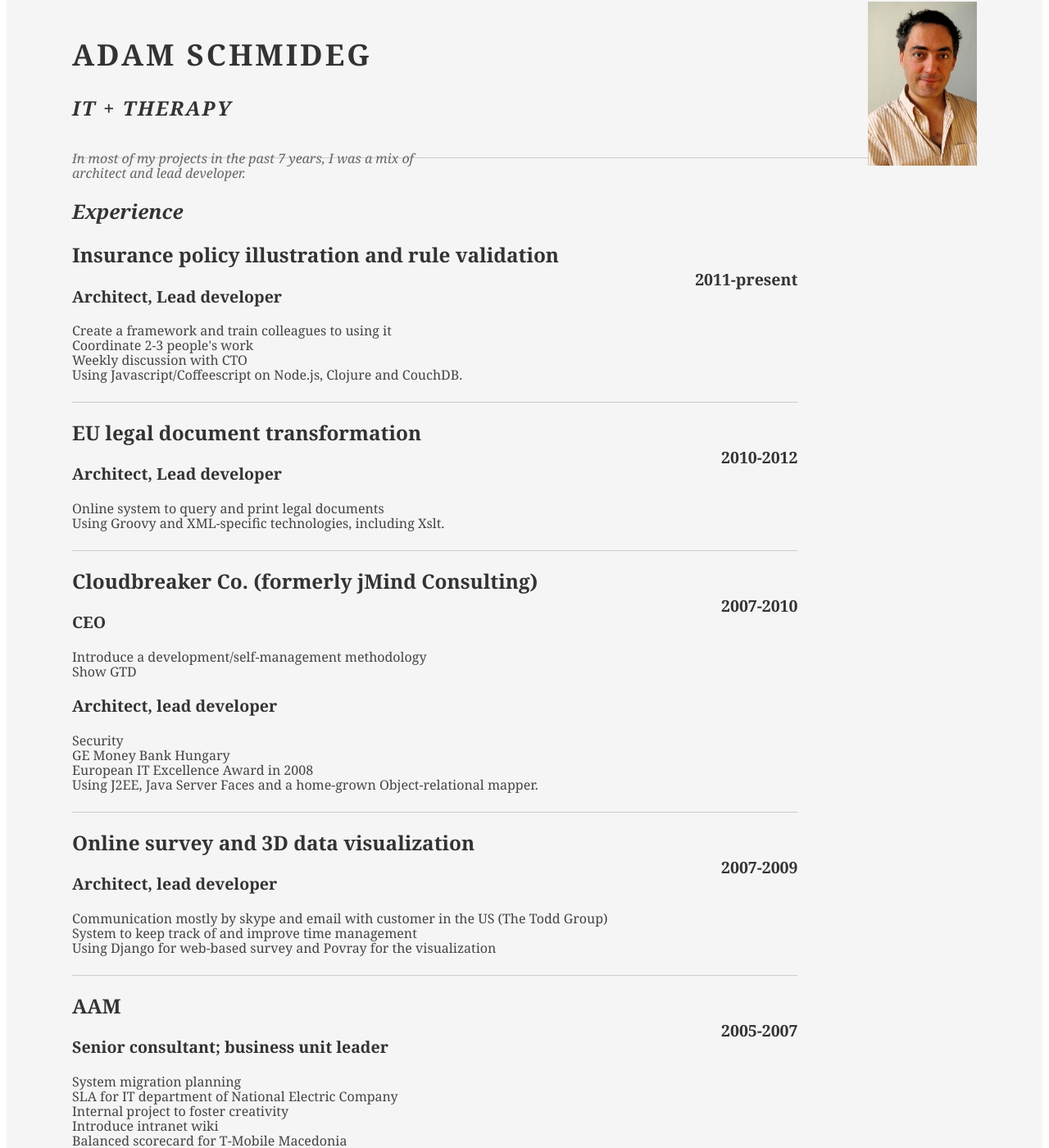
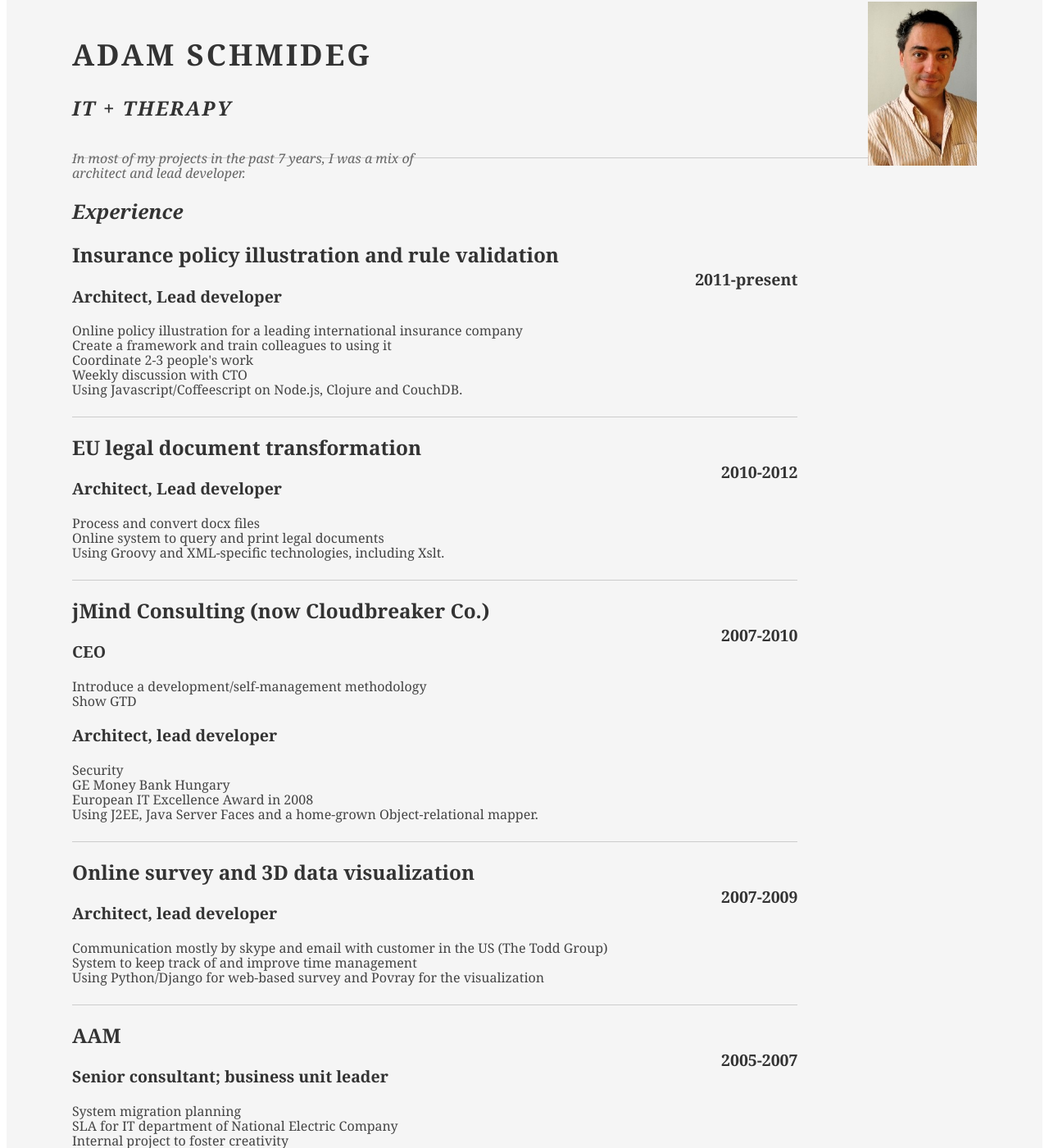
Before and after one commit to adamschmideg/adamschmideg.github.com, a Jekyll site: the page cv/index.html, which Jekyll copies as it is, in a window 1280 px wide and 1400 px high. Shown: the whole window at 82% size. Built offline with Jekyll 4.4.1, drawn with Linux system fonts in a browser that asks for light colours; a style sheet for code colours, icons or effects is not loaded; some of the changed text lies outside the part shown.

Commit message:
listing stuff for jobs @0.3

```diff
--- a/cv/index.html
+++ b/cv/index.html
@@ -144,6 +144,7 @@ a#pdf:hover { background: #222; }
                 <h3>Architect, Lead developer</h3>
                 <h4>2011-present</h4>
                 <p>
+                  Online policy illustration for a leading international insurance company<br>
                   Create a framework and train colleagues to using it<br>
                   Coordinate 2-3 people's work<br>
                   Weekly discussion with CTO<br>
@@ -156,13 +157,14 @@ a#pdf:hover { background: #222; }
                 <h3>Architect, Lead developer</h3>
                 <h4>2010-2012</h4>
                 <p>
+                  Process and convert docx files<br>
                   Online system to query and print legal documents<br>
                   Using Groovy and XML-specific technologies, including Xslt.
                 </p>
               </div>
 
               <div class="job">
-                <h2>Cloudbreaker Co. (formerly jMind Consulting)</h2>
+                <h2>jMind Consulting (now Cloudbreaker Co.)</h2>
                 <h4>2007-2010</h4>
                 <h3>CEO</h3>
                 <p>
@@ -185,7 +187,7 @@ a#pdf:hover { background: #222; }
                 <p>
                   Communication mostly by skype and email with customer in the US (The Todd Group)<br>
                   System to keep track of and improve time management<br>
-                  Using Django for web-based survey and Povray for the visualization
+                  Using Python/Django for web-based survey and Povray for the visualization
                 </p>
               </div>
 
@@ -212,8 +214,8 @@ a#pdf:hover { background: #222; }
                 </p>
               </div>
 
-              <div class="job">
-                <h2>Freelancer</h2>
+              <div class="job last">
+                <h2>Freelancer and startup</h2>
                 <h3>Developer</h3>
                 <h4>1996-2000</h4>
                   <p>
@@ -232,11 +234,6 @@ a#pdf:hover { background: #222; }
                 -->
               </div>
 
-              <div class="job last">
-                <h2>Protocol lab, University</h2>
-                <h3>Researcher</h3>
-                <h4>1995-1998</h4>
-              </div>
             </div><!--// .yui-u -->
           </div><!--// .yui-gf -->
 
@@ -280,57 +277,6 @@ a#pdf:hover { background: #222; }
               <h3>Member of Mensa HungarIQa</h3>
           </div><!--// .yui-gf -->
 
-          <!-- {{{
-          <div class="yui-gf">
-            <div class="yui-u first">
-              <h2>Skills</h2>
-            </div>
-            <div class="yui-u">
-
-                <div class="talent">
-                  <h2>Web Design</h2>
-                  <p>Assertively exploit wireless initiatives rather than synergistic core competencies.  </p>
-                </div>
-
-                <div class="talent">
-                  <h2>Interface Design</h2>
-                  <p>Credibly streamline mission-critical value with multifunctional functionalities.   </p>
-                </div>
-
-                <div class="talent">
-                  <h2>Project Direction</h2>
-                  <p>Proven ability to lead and manage a wide variety of design and development projects in team and independent situations.</p>
-                </div>
-            </div>
-          </div>
-
-          <div class="yui-gf">
-            <div class="yui-u first">
-              <h2>Technical</h2>
-            </div>
-            <div class="yui-u">
-              <ul class="talent">
-                <li>XHTML</li>
-                <li>CSS</li>
-                <li class="last">Javascript</li>
-              </ul>
-
-              <ul class="talent">
-                <li>Jquery</li>
-                <li>PHP</li>
-                <li class="last">CVS / Subversion</li>
-              </ul>
-
-              <ul class="talent">
-                <li>OS X</li>
-                <li>Windows XP/Vista</li>
-                <li class="last">Linux</li>
-              </ul>
-            </div>
-          </div>
-          }}}
-        -->
-
         </div><!--// .yui-b -->
       </div><!--// yui-main -->
     </div><!--// bd -->
```
